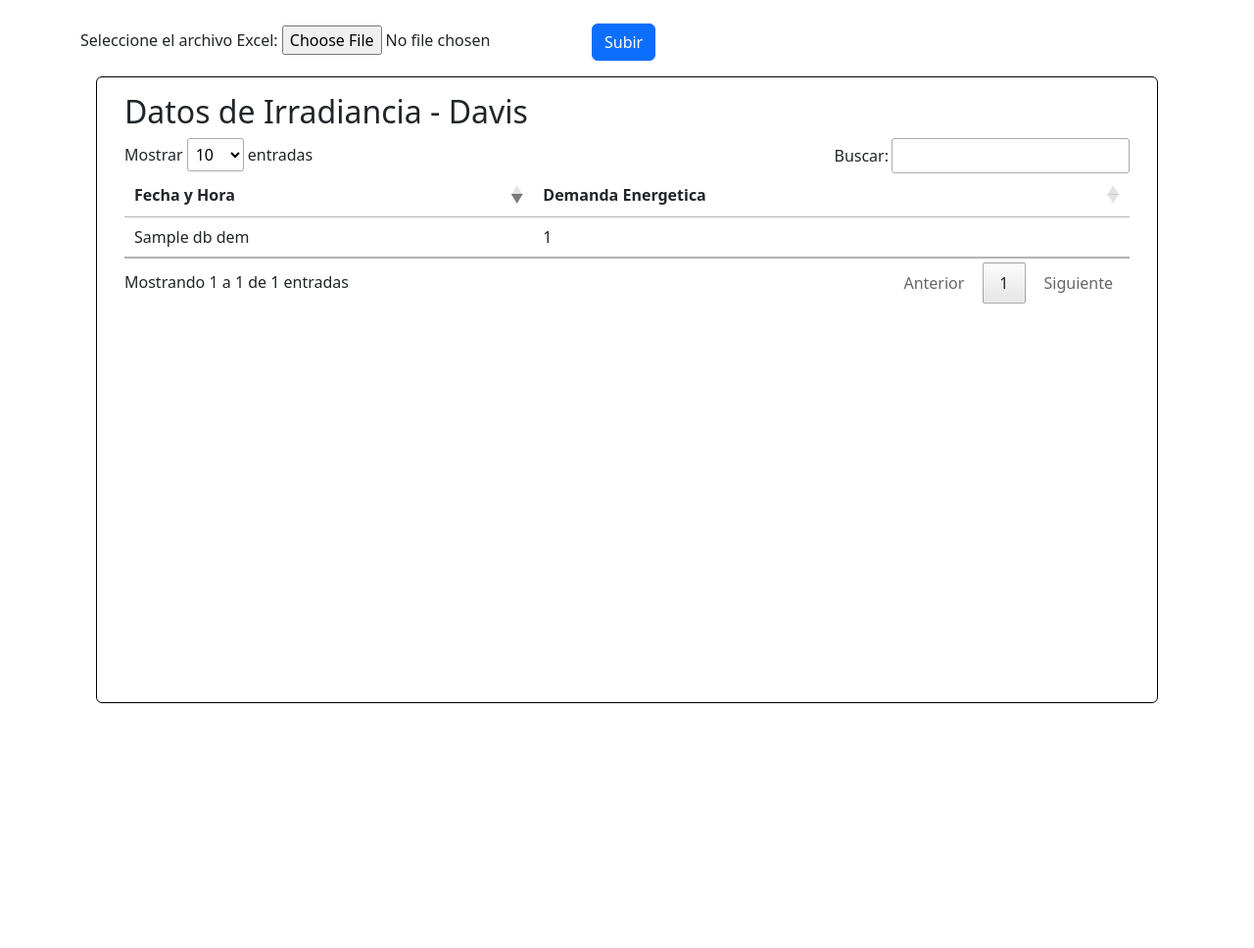
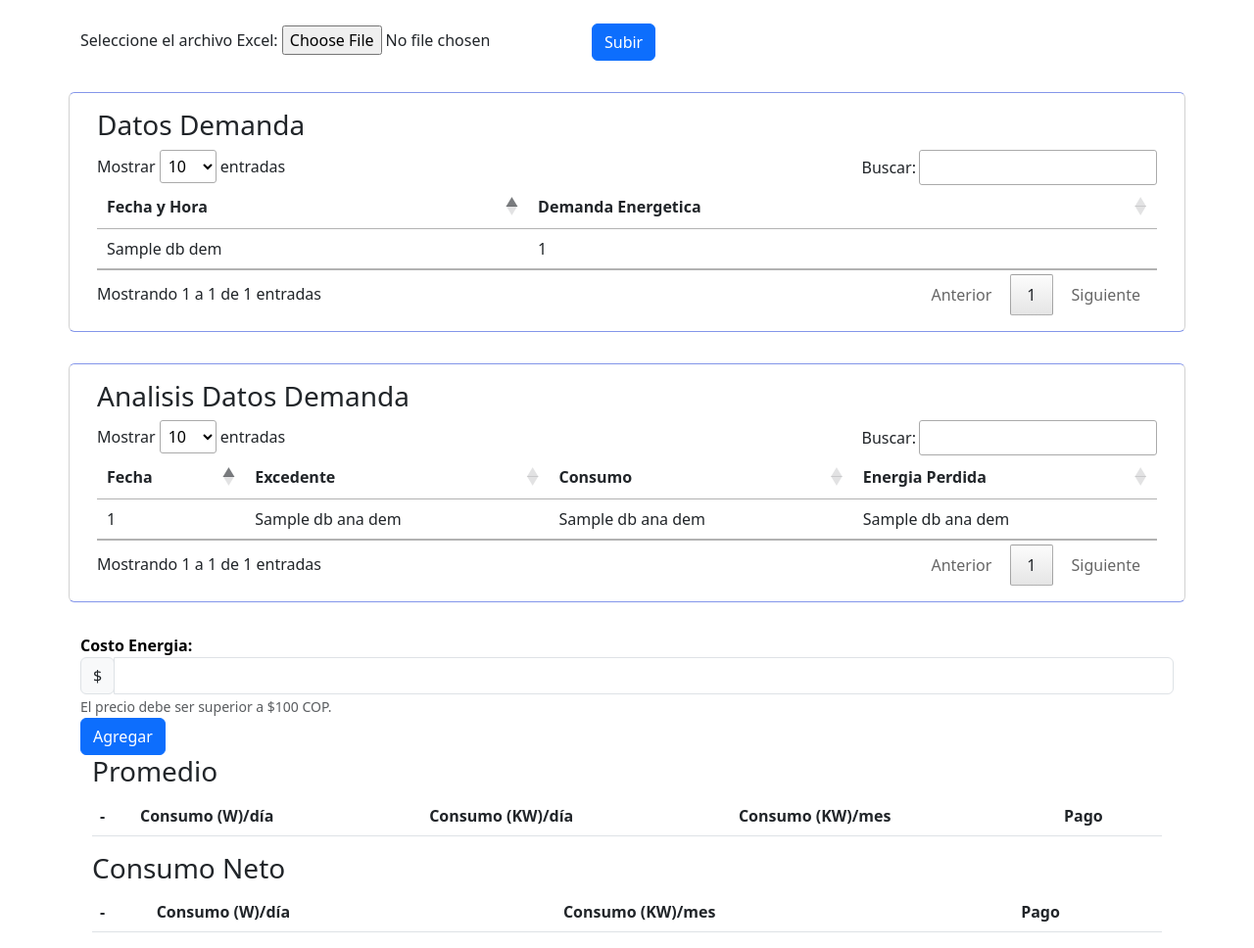
Before and after one commit to NamKeunCJ/ModuloRelab, a Flask app: template pro_relab/energia_renovable/templates/informe_y_Estadistica/date_hioki.html in a window 1280 px wide. Shown: the part 72-1040 px from the top of the page at 98% size. Before the commit the page ends 790 px from the top, so only its background shows below. Run offline with Flask 3, Linux system fonts and the light colour scheme; the template is opened without the code that fills it: most values are stand-ins (such as "Sample title", 1, 10 or a date in 2020); lists and menus that the app fills with data are empty; some libraries are stand-ins or nearby versions.

Commit message:
Analisis Demanda

```diff
--- a/pro_relab/energia_renovable/app.py
+++ b/pro_relab/energia_renovable/app.py
@@ -388,56 +388,171 @@ def get_latest_irradiance_data():
 
     return jsonify(data)  # Devuelve los datos en formato JSON
 
+def consultas_demanda():
+    # Obtener más información de los datos tomados con el HIOKI
+    with get_db_connection() as conn:
+        with conn.cursor() as cur:
+            cur.execute("""
+                SELECT SUM(dat_dem) AS total_dem, to_char(created_at, 'YYYY-MM-DD HH24:00:00') AS datetime
+                FROM dato_demanda
+                GROUP BY to_char(created_at, 'YYYY-MM-DD HH24:00:00')
+                ORDER BY to_char(created_at, 'YYYY-MM-DD HH24:00:00');
+            """)
+            db_dem = cur.fetchall()
+            cur.execute("""
+                SELECT fec_adem, exc_adem, con_adem, per_adem FROM analisis_demanda ORDER BY fec_adem ASC;
+            """)
+            db_ana_dem = cur.fetchall()
+            # Lista de consulta_promedio
+            consulta_promedio = [
+                "SELECT 'Promedio consumo neto' as nom_adem, round(CAST(AVG(exc_adem) AS numeric), 2) FROM analisis_demanda WHERE per_adem < -2500 AND per_adem IS NOT NULL;",
+                "SELECT 'Promedio actual neto' as nom_adem, round(CAST(AVG(con_adem) AS numeric), 2) FROM analisis_demanda WHERE per_adem < -2500 AND per_adem IS NOT NULL;",
+                "SELECT 'Energía perdida' as nom_adem, round(CAST(AVG(per_adem) AS numeric), 2) FROM analisis_demanda WHERE per_adem < -2500 AND per_adem IS NOT NULL;",
+                "SELECT 'Pagaría a full' as nom_adem, round(CAST(AVG(con_adem) AS numeric), 2) FROM analisis_demanda WHERE per_adem IS NULL;",
+            ]
+
+            # Ejecutar consulta_promedio y almacenar resultados
+            consult_promedio= []
+            for consulta in consulta_promedio:
+                cur.execute(consulta)
+                result = cur.fetchone()
+                consult_promedio.append((result[0], float(result[1]))) if result else consult_promedio.append((None, None))
+
+            # Lista de consulta_neto
+            consulta_neto = [
+                "SELECT 'Consumo neto' as nom_adem, round(CAST(SUM(exc_adem) AS numeric), 2)*1.5 FROM analisis_demanda;",
+                "SELECT 'Consumo actual neto' as nom_adem, round(CAST(SUM(con_adem) AS numeric), 2)*1.5 FROM analisis_demanda;",
+                "SELECT 'Energía perdida' as nom_adem, round(CAST(SUM(per_adem) AS numeric), 2)*1.5 FROM analisis_demanda;",
+                "SELECT 'Pagaría a full' as nom_adem, round(CAST(SUM(con_adem) AS numeric), 2)*10 FROM analisis_demanda WHERE per_adem IS NULL;"
+            ]
+
+            # Ejecutar consulta_neto y almacenar resultados
+            consult_neto= []
+            for consulta in consulta_neto:
+                cur.execute(consulta)
+                result = cur.fetchone()
+                consult_neto.append((result[0], float(result[1]))) if result else consult_neto.append((None, None))
+    return db_dem, db_ana_dem,consult_promedio, consult_neto
+
 @app.route('/demand_display', methods=['GET', 'POST'])
 def demand_display():
     user_id = session.get('user_id')
     if user_id is None:
         return redirect(url_for('inicio_sesion'))
-
-    # Obtener más información de los datos tomados con el HIOKI
-    with get_db_connection() as conn:
-        with conn.cursor() as cur:
-            cur.execute('SELECT dat_dem, created_at FROM dato_demanda')
-            db_dem = cur.fetchall()
-
+    error_file=False
     if request.method == 'POST':
-        file = request.files['file']
+        file = request.files.get('file')
         if file and file.filename.endswith('.xlsx'):
             try:
-                # Leer el archivo Excel directamente desde el objeto file
                 df_modelo = pd.read_excel(file, sheet_name='97intvl', header=0)
+                df_modelo['Datetime'] = pd.to_datetime(df_modelo['Date'].astype(str) + ' ' + df_modelo['Time'].astype(str), format='%Y-%m-%d %H:%M:%S')
+                data_to_insert = df_modelo[['Datetime', 'AvePsum']].values.tolist()
+
+                '''# Leer el archivo Excel
+                df_modelo = pd.read_excel(file, sheet_name='97intvl', header=0)
+                # Unir las columnas 'Date' y 'Time' en un solo campo 'Datetime'
+                df_modelo['Datetime'] = pd.to_datetime(df_modelo['Date'].astype(str) + ' ' + df_modelo['Time'].astype(str), format='%Y-%m-%d %H:%M:%S')
+                # Convertir 'Date' a formato de fecha para filtrado
+                df_modelo['Date'] = pd.to_datetime(df_modelo['Date']).dt.date
+                # Excluir el primer y último día
+                df_filtered = df_modelo[(df_modelo['Date'] > df_modelo['Date'].min()) & (df_modelo['Date'] < df_modelo['Date'].max())]
+                # Extraer solo las columnas específicas y convertir a lista de listas
+                data_to_insert = df_filtered[['Datetime', 'AvePsum']].values.tolist()'''
+
             except ValueError as e:
-                # Captura el error si la hoja no existe
-                print(f"Error al leer la hoja: {e}")
-                return render_template('informe_y_Estadistica/date_hioki.html')
-            # Unir las columnas 'Date' y 'Time' en un solo campo datetime
-            df_modelo['Datetime'] = pd.to_datetime(df_modelo['Date'].astype(str) + ' ' + df_modelo['Time'].astype(str), format='%Y-%m-%d %H:%M:%S')
-            # Extraer solo las columnas específicas
-            columnas = ['Datetime', 'AvePsum']
-            data_to_insert = df_modelo[columnas].values.tolist()  # Convertir DataFrame a una lista de listas
-            with get_db_connection() as conn:
-                with conn.cursor() as cursor:
-                    for data in data_to_insert:  # Itera sobre los datos a insertar en la base de datos
-                        date_time, ave_psum = data  # Descompone los datos en variables
-                        # Consulta SQL para verificar si el dato ya existe
-                        search_query = """
-                            SELECT 1 FROM dato_demanda
-                            WHERE dat_dem = %s AND created_at = %s AND id_usu = %s
-                        """
-                        cursor.execute(search_query, (ave_psum, date_time, user_id))  # Ejecuta la consulta de búsqueda
-                        if cursor.fetchone() is None:
-                            # Consulta SQL para insertar el nuevo dato
+                error_file=True
+
+            if  not error_file:
+                with get_db_connection() as conn:
+                    with conn.cursor() as cursor:
+                        duplicado = False
+                        for date_time, ave_psum in data_to_insert:
+                            search_query = """
+                                SELECT 1 FROM dato_demanda
+                                WHERE dat_dem = %s AND created_at = %s AND id_usu = %s
+                            """
+                            cursor.execute(search_query, (ave_psum, date_time, user_id))
+                            if cursor.fetchone():
+                                duplicado = True
+                                break
                             insert_query = """
-                                INSERT INTO dato_demanda (
-                                    dat_dem, created_at, id_usu
-                                ) VALUES (%s, %s, %s)
+                                INSERT INTO dato_demanda (dat_dem, created_at, id_usu)
+                                VALUES (%s, %s, %s)
                             """
-                            cursor.execute(insert_query, (ave_psum, date_time, user_id))  # Ejecuta la consulta de inserción
-                        conn.commit()  # Guarda los cambios en la base de datos
-            return render_template('informe_y_Estadistica/date_hioki.html')
-        else:
-            return 'Invalid file format'
-    return render_template('informe_y_Estadistica/date_hioki.html', db_dem=db_dem)
+                            cursor.execute(insert_query, (ave_psum, date_time, user_id))
+                        conn.commit()
+
+                        if not duplicado:
+                            # Consultas para análisis
+                            queries = {
+                                'excedente': """
+                                    SELECT DATE(created_at), SUM(dat_dem) FROM dato_demanda
+                                    GROUP BY DATE(created_at)
+                                    ORDER BY DATE(created_at);
+                                """,
+                                'consumo': """
+                                    SELECT DATE(datetime), SUM(total_dem)
+                                    FROM (
+                                        SELECT to_char(created_at, 'YYYY-MM-DD HH24:00:00') AS datetime, SUM(dat_dem) AS total_dem
+                                        FROM dato_demanda
+                                        GROUP BY to_char(created_at, 'YYYY-MM-DD HH24:00:00')
+                                    ) AS datos
+                                    WHERE total_dem >= 0
+                                    GROUP BY DATE(datetime)
+                                    ORDER BY DATE(datetime);
+                                """,
+                                'energia_perdida': """
+                                    SELECT DATE(datetime), SUM(total_dem)
+                                    FROM (
+                                        SELECT to_char(created_at, 'YYYY-MM-DD HH24:00:00') AS datetime, SUM(dat_dem) AS total_dem
+                                        FROM dato_demanda
+                                        GROUP BY to_char(created_at, 'YYYY-MM-DD HH24:00:00')
+                                    ) AS datos
+                                    WHERE total_dem <= 0
+                                    GROUP BY DATE(datetime)
+                                    ORDER BY DATE(datetime);
+                                """
+                            }
+
+                            results = {}
+                            for key, query in queries.items():
+                                cursor.execute(query)
+                                results[key] = cursor.fetchall()
+
+                            # Insertar resultados en analisis_demanda y obtener id_adem
+                            for (fecha, excedente), (_, consumo) in zip(results['excedente'], results['consumo']):
+                                insert_analisis_query = """
+                                    INSERT INTO analisis_demanda (fec_adem, exc_adem, con_adem)
+                                    VALUES (%s, %s, %s)
+                                    RETURNING id_adem
+                                """
+                                cursor.execute(insert_analisis_query, (fecha, excedente, consumo))
+                                id_adem = cursor.fetchone()[0]
+                                cursor.execute("""
+                                    UPDATE dato_demanda
+                                    SET id_adem = %s
+                                    WHERE DATE(created_at) = %s
+                                """, (id_adem, fecha))
+                            conn.commit()
+
+                            # Actualizar el campo per_adem en analisis_demanda
+                            for fecha, energia in results['energia_perdida']:
+                                cursor.execute("""
+                                    UPDATE analisis_demanda
+                                    SET per_adem = %s
+                                    WHERE fec_adem = %s
+                                """, (energia, fecha))
+                            conn.commit()
+    db_dem, db_ana_dem,consult_promedio, consult_neto = consultas_demanda()
+    return render_template('informe_y_Estadistica/date_hioki.html', db_dem=db_dem, db_ana_dem=db_ana_dem)
+
+@app.route('/demand_value_calculation', methods=['POST'])
+def demand_value_calculation():
+    # Verificar si el método de la solicitud es POST
+    if request.method == 'POST':
+       costo = float(request.form['costo_energia'])  # Obtener el valor del costo de energia
+       db_dem, db_ana_dem,consult_promedio, consult_neto = consultas_demanda()
+       return render_template('informe_y_Estadistica/date_hioki.html', db_dem=db_dem, db_ana_dem=db_ana_dem, consult_promedio=consult_promedio, consult_neto=consult_neto, costo = costo)
 
 if __name__ == '__main__':
     app.run(debug=True)
--- a/pro_relab/energia_renovable/templates/informe_y_Estadistica/date_hioki.html
+++ b/pro_relab/energia_renovable/templates/informe_y_Estadistica/date_hioki.html
@@ -2,7 +2,7 @@
 <script>
     $(function() {
         // Inicializa DataTable y guarda la referencia
-        table = $('#tabla').DataTable({
+        $('#tabla, #tabla2').DataTable({
             "language": {
                 "emptyTable": "No hay datos disponibles en la tabla",
                 "info": "Mostrando _START_ a _END_ de _TOTAL_ entradas",
@@ -19,13 +19,10 @@
                     "next": "Siguiente",
                     "previous": "Anterior"
                 }
-            },
-            "order": [
-                [0, "desc"]
-            ]
+            }
         });
     });
-    </script>
+</script>
 
 <body class="body-inicio">
     {% block navbar %} {% include 'layouts/navbar.html' %} {% endblock %}
@@ -38,10 +35,11 @@
                     <button type="submit" class="btn btn-primary">Subir</button>
                 </div>
             </form>
-            <div class="card card-dimension " style="margin: 1rem;height: 80vh;overflow: auto; border-color: black;">
-                <div class="card-body">
-                    <div class="container-fluid">
-                        <h2>Datos de Irradiancia - Davis</h2>
+
+            <div class="row" style="margin-bottom: 2rem; margin-top: 2rem;">
+                <div class="card" style="border-block-color: rgba(50, 81, 220, 0.6);writing-mode: horizontal-tb;overflow: auto;">
+                    <div class="card-body">
+                        <h3>Datos Demanda</h3>
                         {% if db_dem is not none %}
                         <table id="tabla" class="table table-responsive ">
                             <thead>
@@ -59,11 +57,117 @@
                                 {% endfor %}
                             </tbody>
                         </table>
+                        {% else %}
+                        <p class="text-danger ">Error: No se encontraron datos de irradiancia.</p>
+                        {% endif %}
 
+                    </div>
+                </div>
+            </div>
+
+            <div class="row" style="margin-bottom: 2rem;">
+                <div class="card" style="border-block-color: rgba(50, 81, 220, 0.6);writing-mode: horizontal-tb;overflow: auto;">
+                    <div class="card-body">
+                        <h3>Analisis Datos Demanda</h3>
+                            {% if db_ana_dem is not none %}
+                            <table id="tabla" class="table table-responsive ">
+                                <thead>
+                                    <tr>
+                                        <th>Fecha </th>
+                                        <th>Excedente</th>
+                                        <th>Consumo</th>
+                                        <th>Energia Perdida</th>
+                                    </tr>
+                                </thead>
+                                <tbody>
+                                    {% for db_ana_dem in db_ana_dem %}
+                                    <tr>
+                                        <td>{{db_ana_dem[0]}}</td>
+                                        <td>{{db_ana_dem[1]}}</td>
+                                        <td>{{db_ana_dem[2]}}</td>
+                                        <td>{{db_ana_dem[3]}}</td>
+                                    </tr>
+                                    {% endfor %}
+                                </tbody>
+                            </table>
                         {% else %}
                         <p class="text-danger ">Error: No se encontraron datos de irradiancia.</p>
                         {% endif %}
                     </div>
+                </div>
+            </div>
+
+            <form action="/demand_value_calculation" method="post" >
+                <div class="form-group">
+                    <label for="costo_energia" class="text-black"><b>Costo Energia:</b></label>
+                    <div class="input-group">
+                        <div class="input-group-prepend">
+                        <span class="input-group-text">$</span>
+                        </div>
+                        <input type="number" class="form-control" id="costo_energia" name="costo_energia" min="100" step="0.001" required>
+                    </div>
+                    <small class="form-text text-muted">El precio debe ser superior a $100 COP.</small>
+                </div>
+                <button type="submit" class="btn btn-primary" >Agregar</button>
+            </form>
+            <div class="card-body">
+                <div class="container-fluid">
+                    <h3>Promedio</h3>
+
+                    <table class="table table-responsive">
+                        <thead>
+                            <tr>
+                                <th>-</th>
+                                <th>Consumo (W)/día</th>
+                                <th>Consumo (KW)/día</th>
+                                <th>Consumo (KW)/mes</th>
+                                <th>Pago</th>
+                            </tr>
+                        </thead>
+                        <tbody>
+                            {% if costo and costo is not none and consult_promedio is not none %}
+                                {% for item in consult_promedio %}
+                                <tr>
+                                    <td><b>{{ item[0] }}</b></td>
+                                    <td>{{ item[1] }}</td>
+                                    <td>{{ (item[1] / 1000) | round(2) }}</td>
+                                    <td>{{ ((item[1] / 1000) * 30) | round(2) }}</td>
+                                    <td>{{ (((item[1] / 1000) * 30) * costo) | round(2) }}</td>
+                                </tr>
+                                {% endfor %}
+                            {% endif %}
+                        </tbody>
+                    </table>
+
+                </div>
+            </div>
+            <div class="card-body">
+                <div class="container-fluid">
+                    <h3>Consumo Neto</h3>
+
+                    <table  class="table table-responsive">
+                        <thead>
+                            <tr>
+                                <th>-</th>
+                                <th>Consumo (W)/día</th>
+                                <th>Consumo (KW)/mes</th>
+                                <th>Pago</th>
+                            </tr>
+                        </thead>
+                        <tbody>
+                            {% if costo and costo is not none and consult_neto is not none %}
+                                {% for item in consult_neto %}
+                                <tr>
+                                    <td><b>{{ item[0] }}</b></td>
+                                    <td>{{ item[1] }}</td>
+                                    <td>{{ (item[1] / 1000) | round(2) }}</td>
+                                    <td>{{ ((item[1] / 1000) * costo) | round(2) }}</td>
+                                </tr>
+                                {% endfor %}
+                            {% endif %}
+                        </tbody>
+                    </table>
+
                 </div>
             </div>
         </div>
```
Also changed, not shown: pro_relab/energia_renovable/base de datos/datos_demanda sql.sql (+32 -2 lines), pro_relab/energia_renovable/base de datos/relab sql.sql (+19 -1 lines), pro_relab/energia_renovable/base de datos/relab.sql.
